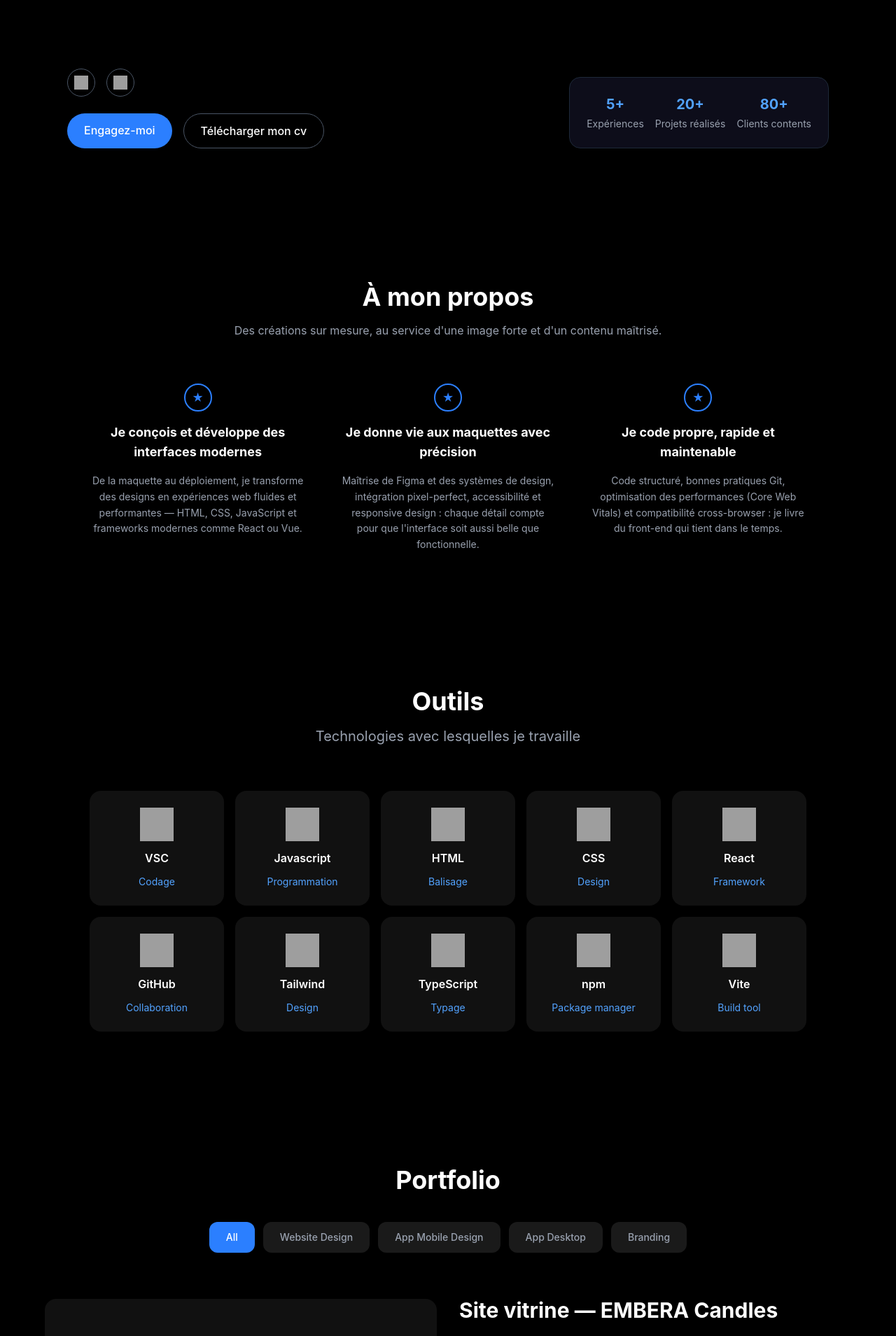
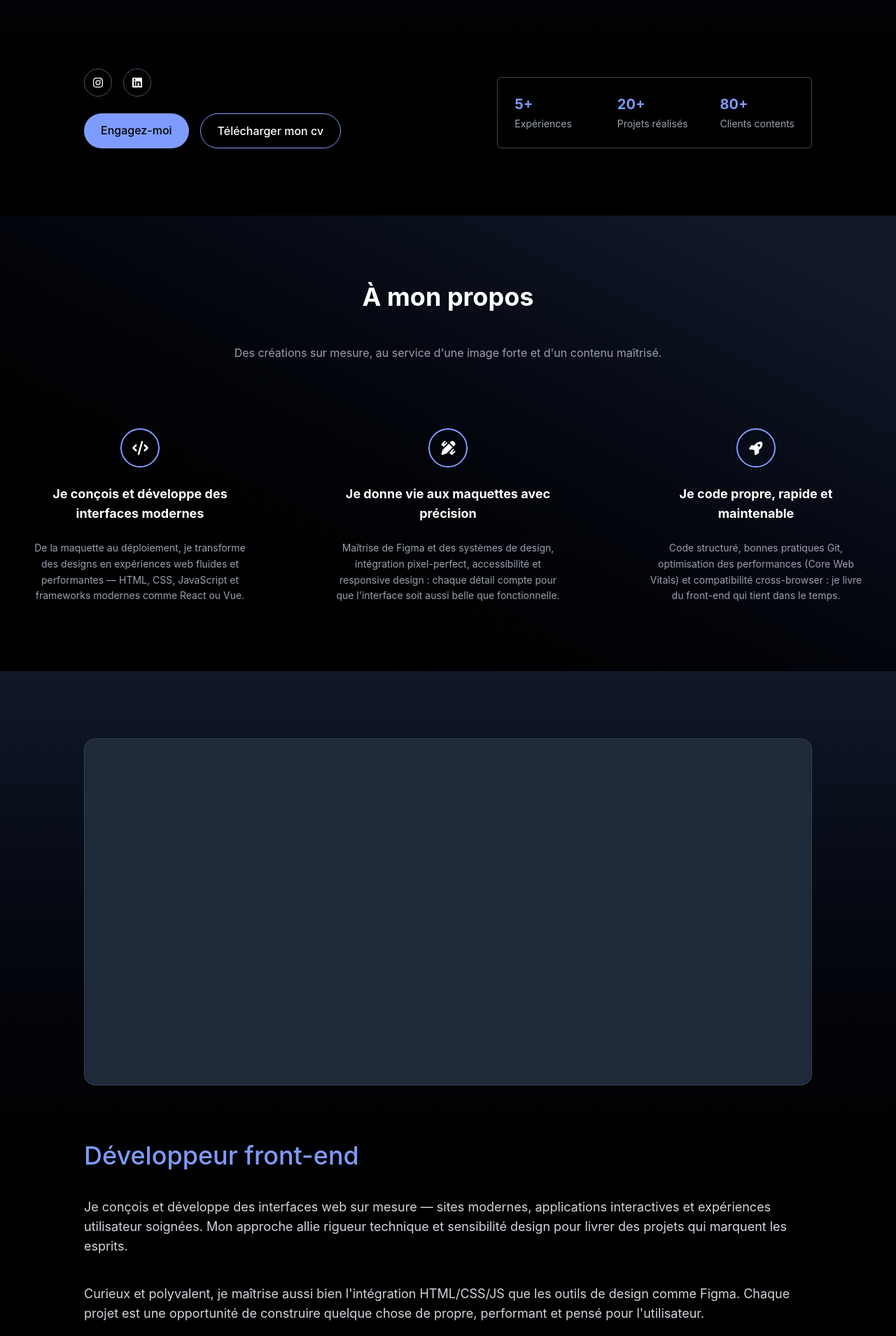
Before and after one commit to sayfunkyful-stack/mon-portfolio, a React (Vite) app: page / in a window 1280 px wide. Shown: the part 500-2409 px from the top of the page at 70% size. Built offline with nearby package versions, Linux system fonts and the light colour scheme; grey boxes are pictures that could not be loaded.

Commit message:
Reprise du figma et création du responsive par la base (mobile first)

```diff
--- a/package.json
+++ b/package.json
@@ -10,6 +10,9 @@
     "preview": "vite preview"
   },
   "dependencies": {
+    "@fortawesome/fontawesome-svg-core": "^7.2.0",
+    "@fortawesome/free-brands-svg-icons": "^7.2.0",
+    "@fortawesome/react-fontawesome": "^3.2.0",
     "react": "^19.2.0",
     "react-dom": "^19.2.0"
   },
--- a/src/About.jsx
+++ b/src/About.jsx
@@ -1,13 +1,19 @@
+import { FontAwesomeIcon } from '@fortawesome/react-fontawesome'
+import { faCode, faPenRuler, faRocket } from '@fortawesome/free-solid-svg-icons'
+
 const cards = [
   {
+    icon: faCode,
     title: "Je conçois et développe des interfaces modernes",
     text: "De la maquette au déploiement, je transforme des designs en expériences web fluides et performantes — HTML, CSS, JavaScript et frameworks modernes comme React ou Vue.",
   },
   {
+    icon: faPenRuler,
     title: "Je donne vie aux maquettes avec précision",
     text: "Maîtrise de Figma et des systèmes de design, intégration pixel-perfect, accessibilité et responsive design : chaque détail compte pour que l'interface soit aussi belle que fonctionnelle.",
   },
   {
+    icon: faRocket,
     title: "Je code propre, rapide et maintenable",
     text: "Code structuré, bonnes pratiques Git, optimisation des performances (Core Web Vitals) et compatibilité cross-browser : je livre du front-end qui tient dans le temps.",
   },
@@ -15,17 +21,19 @@ const cards = [
 
 export default function About() {
   return (
-    <section className="bg-black text-white py-24 px-6 text-center">
-      <h2 className="text-4xl font-bold mb-4">À mon propos</h2>
-      <p className="text-gray-400 mb-16">
+    <section className="bg-linear-to-bl from-gray-900 from-10% to-black text-white py-24 px-10 text-center">
+      <h2 className="text-4xl font-bold mb-12">À mon propos</h2>
+      <p className="text-gray-400 mb-24">
         Des créations sur mesure, au service d'une image forte et d'un contenu maîtrisé.
       </p>
-      <div className="grid grid-cols-1 md:grid-cols-3 gap-12 max-w-5xl mx-auto">
+      <div className="grid grid-cols-1 md:grid-cols-3 gap-30 ">
         {cards.map((card, i) => (
-          <div key={i} className="flex flex-col items-center gap-4">
-            <div className="w-10 h-10 rounded-full border-2 border-blue-500 flex items-center justify-center text-blue-500">
-              ★
+          <div key={i} className="flex flex-col items-center gap-6">
+
+            <div className="w-14 h-14 rounded-full border-2 border-accent flex items-center justify-center text-accent">
+              <FontAwesomeIcon icon={card.icon} className="text-xl text-white" />
             </div>
+
             <h3 className="font-bold text-lg">{card.title}</h3>
             <p className="text-gray-400 text-sm leading-relaxed">{card.text}</p>
           </div>
--- a/src/App.jsx
+++ b/src/App.jsx
@@ -1,6 +1,7 @@
 import Navbar from './Navbar'
 import Hero from './Hero'
 import About from './About'
+import Me from './Me'
 import Tools from './Tools'
 import Portfolio from './Portfolio'
 import Contact from './Contact'
@@ -11,6 +12,7 @@ export default function App() {
       <Navbar />
       <Hero />
       <About />
+      <Me />
       <Tools />
       <Portfolio />
       <Contact />
--- a/src/Hero.jsx
+++ b/src/Hero.jsx
@@ -1,6 +1,9 @@
+import { FontAwesomeIcon } from '@fortawesome/react-fontawesome'
+import { faLinkedin, faInstagram } from '@fortawesome/free-brands-svg-icons'
+
 export default function Hero() {
   return (
-    <section className="bg-black text-white min-h-[90vh] px-2 flex flex-col justify-between py-24 lg:px-24">
+    <section className="bg-linear-to-b from-gray-900 to-black text-white min-h-[90vh] px-8 flex flex-col justify-between py-24 lg:px-30">
       {/* Espace central vide */}
       <div className="flex-1" />
 
@@ -11,34 +14,33 @@ export default function Hero() {
           <div className="flex gap-4">
             <a href="https://instagram.com" target="_blank" rel="noreferrer"
               className="w-10 h-10 rounded-full border border-gray-600 flex items-center justify-center hover:border-white transition-colors">
-              <img src="https://cdn.simpleicons.org/instagram/white" alt="Instagram" className="w-5 h-5" />
+              <FontAwesomeIcon icon={faInstagram} style={{ color: "white" }} />
             </a>
-            <a href="https://linkedin.com" target="_blank" rel="noreferrer"
-              className="w-10 h-10 rounded-full border border-gray-600 flex items-center justify-center hover:border-white transition-colors">
-              <img src="https://cdn.simpleicons.org/linkedin/white" alt="LinkedIn" className="w-5 h-5" />
-            </a>
+<a href="https://linkedin.com" target="_blank" rel="noreferrer"
+  className="w-10 h-10 rounded-full border border-gray-600 flex items-center justify-center hover:border-white transition-colors">
+<FontAwesomeIcon icon={faLinkedin} style={{ color: "white" }} /></a>
           </div>
-          <div className="flex gap-4 mb-8 md:mb-0">
+          <div className="flex gap-4 mb-8 md:mb-0 flex-wrap">
             <a href="#contact"
-              className="bg-blue-500 hover:bg-blue-600 text-white px-6 py-3 rounded-full font-medium transition-colors">
+              className="bg-accent hover:bg-accent text-black px-6 py-3 rounded-full font-medium transition-colors">
               Engagez-moi
             </a>
             <a href="/cv.pdf" download
-              className="border border-gray-600 hover:border-white text-white px-6 py-3 rounded-full font-medium transition-colors">
+              className="border border-accent hover:border-white text-white px-6 py-3 rounded-full font-medium transition-colors">
               Télécharger mon cv
             </a>
           </div>
         </div>
 
         {/* Bas droite — stats */}
-        <div className="bg-[#0d0d1a] border border-gray-800 rounded-2xl px-6 py-6 flex gap-4">
+        <div className="grid grid-cols-3 gap-10 bg-primary border border-bg-secondary rounded-md px-6 py-6 border-width: 1px;">
           {[
             { value: "5+", label: "Expériences" },
             { value: "20+", label: "Projets réalisés" },
             { value: "80+", label: "Clients contents" },
           ].map((stat, i) => (
-            <div key={i} className={`text-center ${i < 2 ? "" : ""}`}>
-              <p className="text-blue-400 text-xl font-bold">{stat.value}</p>
+            <div key={i} className={`text-left ${i < 2 ? "" : ""}`}>
+              <p className="text-accent text-xl font-bold">{stat.value}</p>
               <p className="text-gray-400 text-sm mt-1">{stat.label}</p>
             </div>
           ))}
--- /dev/null
+++ b/src/Me.jsx
@@ -0,0 +1,22 @@
+export default function Me() {
+  return (
+    <section className="bg-linear-to-b from-gray-900 to-black text-white min-h-[90vh] px-8 py-24 pb-6    flex flex-col gap-8 lg:px-30">
+<div class="bg-gray-800 h-124 border border-gray-700 rounded-2xl flex items-center justify-center mb-12 ">
+
+</div>
+
+
+
+<div>
+    <div>
+        <h2 className="text-4xl font-medium text-left mb-10 text-accent">Développeur front-end</h2>
+</div>
+        <p className="text-lg text-left mb-10 text-gray-300">
+Je conçois et développe des interfaces web sur mesure — sites modernes, applications interactives et expériences utilisateur soignées. Mon approche allie rigueur technique et sensibilité design pour livrer des projets qui marquent les esprits.        </p>
+
+ <p className="text-lg text-left mb-10 text-gray-300">
+Curieux et polyvalent, je maîtrise aussi bien l'intégration HTML/CSS/JS que les outils de design comme Figma. Chaque projet est une opportunité de construire quelque chose de propre, performant et pensé pour l'utilisateur.</p>
+</div>
+    </section>
+  )
+}
--- a/src/Navbar.jsx
+++ b/src/Navbar.jsx
@@ -4,7 +4,7 @@ export default function Navbar() {
   const [isOpen, setIsOpen] = useState(false)
 
   return (
-    <nav className="bg-black text-white px-6 md:px-24 py-6 flex items-center justify-between relative">
+    <nav className="bg-black text-white px-6 lg:px-30 py-6 flex items-center justify-between relative">
       {/* Logo */}
       <img src="/logo.svg" alt="Logo" className="w-10 h-10" />
 
--- a/src/Portfolio.jsx
+++ b/src/Portfolio.jsx
@@ -43,7 +43,7 @@ export default function Portfolio() {
             onClick={() => setActive(f)}
             className={`px-6 py-3 rounded-xl text-sm font-medium transition-colors ${
               active === f
-                ? "bg-blue-500 text-white"
+                ? "bg-accent text-white"
                 : "bg-[#1a1a1a] text-gray-400 hover:bg-[#222]"
             }`}
           >
@@ -78,8 +78,8 @@ export default function Portfolio() {
                 <span>{project.role}</span>
               </div>
               <div className="border-t border-gray-800 pt-6 flex gap-6 mt-2">
-                <a href="#" className="text-blue-400 underline text-sm font-semibold">LIVE DEMO ↗</a>
-                <a href="#" className="text-blue-400 underline text-sm font-semibold">SEE ON GITHUB ↗</a>
+                <a href="#" className="text-accent underline text-sm font-semibold">LIVE DEMO ↗</a>
+                <a href="#" className="text-accent underline text-sm font-semibold">SEE ON GITHUB ↗</a>
               </div>
             </div>
           </div>
--- a/src/Tools.jsx
+++ b/src/Tools.jsx
@@ -13,7 +13,7 @@ const tools = [
 
 export default function Tools() {
   return (
-    <section className="bg-black text-white py-24 px-6 text-center">
+    <section className="bg-gradient-to-r from-black from-10% to-gray-900 to-100% text-white py-24 px-6 text-center">
       <h2 className="text-4xl font-bold mb-4">Outils</h2>
       <p className="text-gray-400 text-xl mb-16">Technologies avec lesquelles je travaille</p>
       <div className="grid grid-cols-2 sm:grid-cols-3 md:grid-cols-5 gap-4 max-w-5xl mx-auto">
@@ -21,7 +21,7 @@ export default function Tools() {
           <div key={i} className="bg-[#111] rounded-2xl p-6 flex flex-col items-center gap-3">
             <img src={tool.icon} alt={tool.name} className="w-12 h-12" />
             <span className="font-semibold">{tool.name}</span>
-            <span className="text-blue-400 text-sm">{tool.category}</span>
+            <span className="text-accent text-sm">{tool.category}</span>
           </div>
         ))}
       </div>
--- a/src/index.css
+++ b/src/index.css
@@ -1 +1,11 @@
 @import "tailwindcss";
+
+@theme {
+  --color-bg-primary: #000000;
+  --color-accent: #7E9CFF;
+  --color-text-primary: #F4F6FF;
+  --color-bg-secondary: #474747;
+  --color-bg-tertiary: #0F0F0F;
+  --spacing-space-m: 24px;
+  --spacing-space-l: 48px;
+}
```
Also changed, not shown: 1 other file (tests, documents, lock files or other folders).
